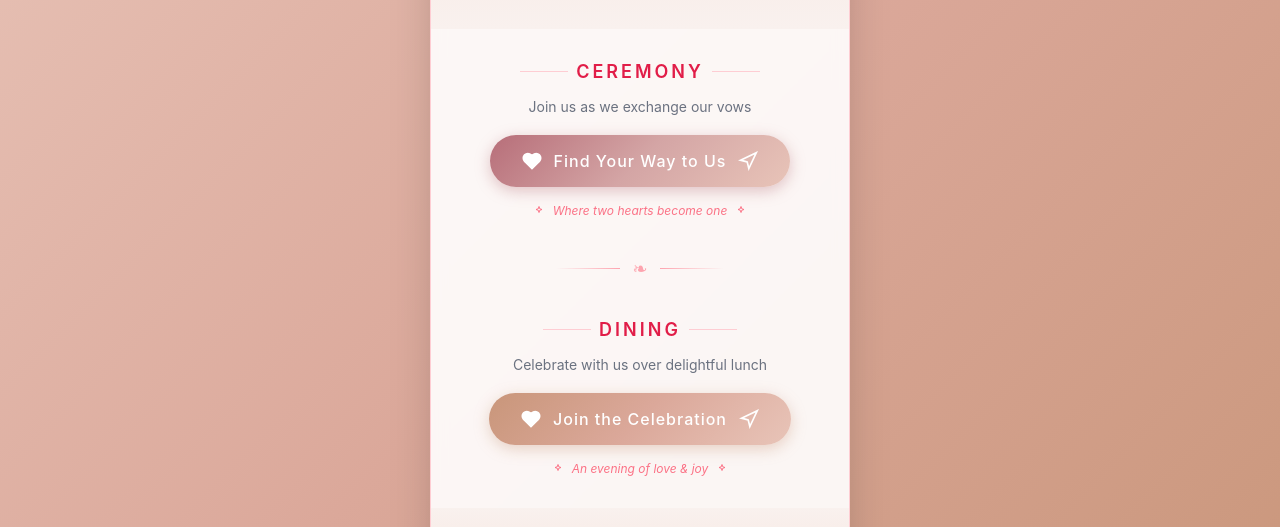
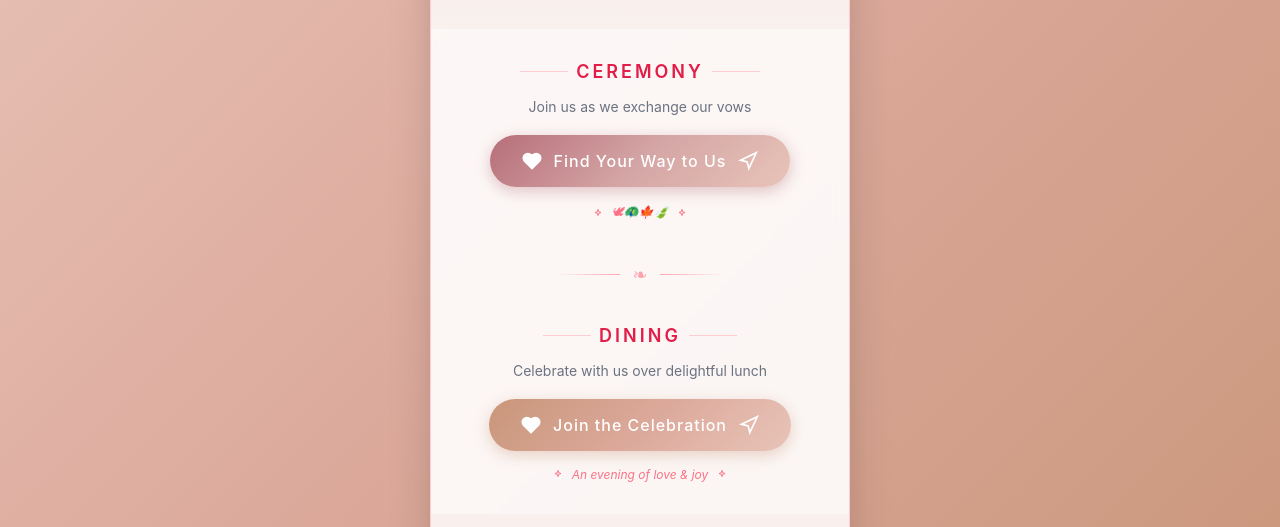
Before and after one commit to gokulkrish07777-dot/-Karthika-Ram-, a plain HTML site: page index.html in a window 1280 px wide. Shown: the part 273-800 px from the top of the page. Drawn offline with Linux system fonts and the light colour scheme.

Commit message:
Update index.html

```diff
--- a/index.html
+++ b/index.html
@@ -159,7 +159,7 @@
             <svg viewBox="0 0 24 24" fill="none" stroke="currentColor" stroke-width="2">
               <path d="M12 3l1.5 4.5L18 9l-4.5 1.5L12 15l-1.5-4.5L6 9l4.5-1.5L12 3z"></path>
             </svg>
-            <span>Where two hearts become one</span>
+            <span>🕊🦚🍁🍃</span>
             <svg viewBox="0 0 24 24" fill="none" stroke="currentColor" stroke-width="2">
               <path d="M12 3l1.5 4.5L18 9l-4.5 1.5L12 15l-1.5-4.5L6 9l4.5-1.5L12 3z"></path>
             </svg>
```
